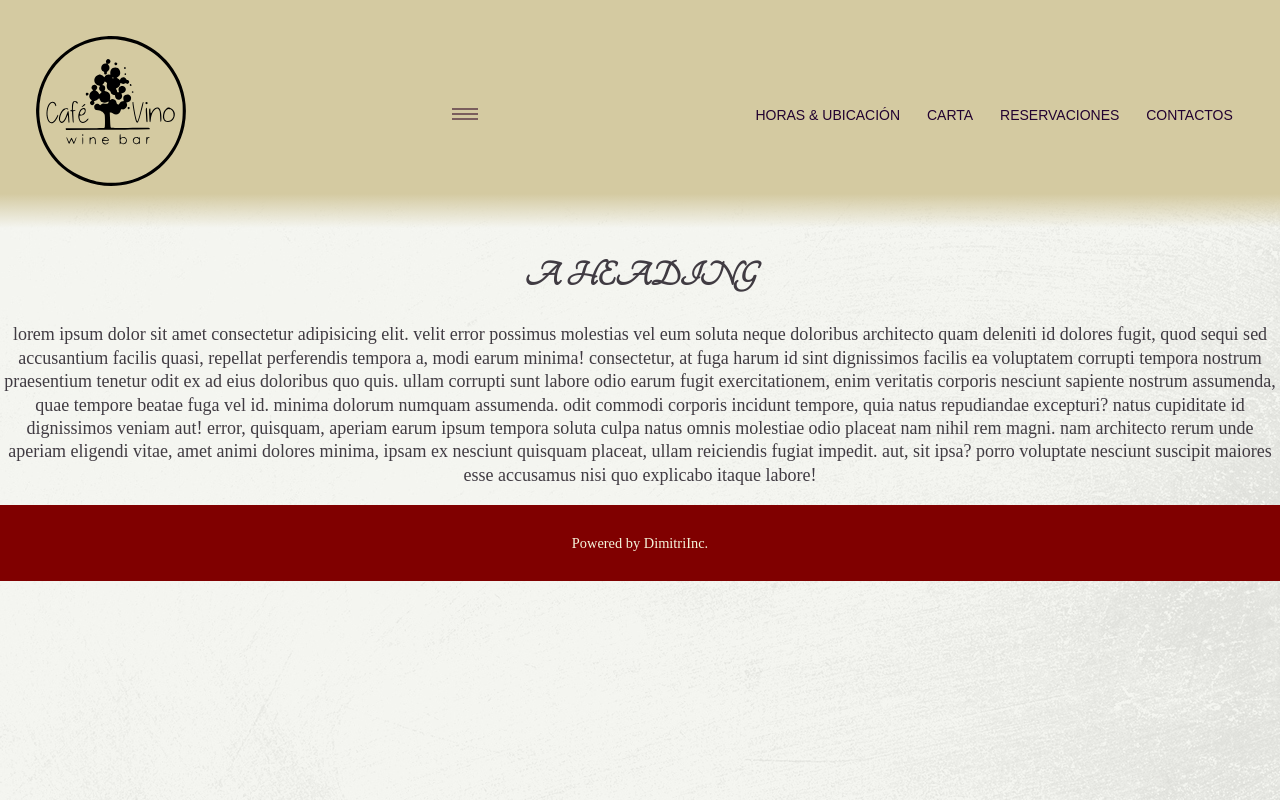
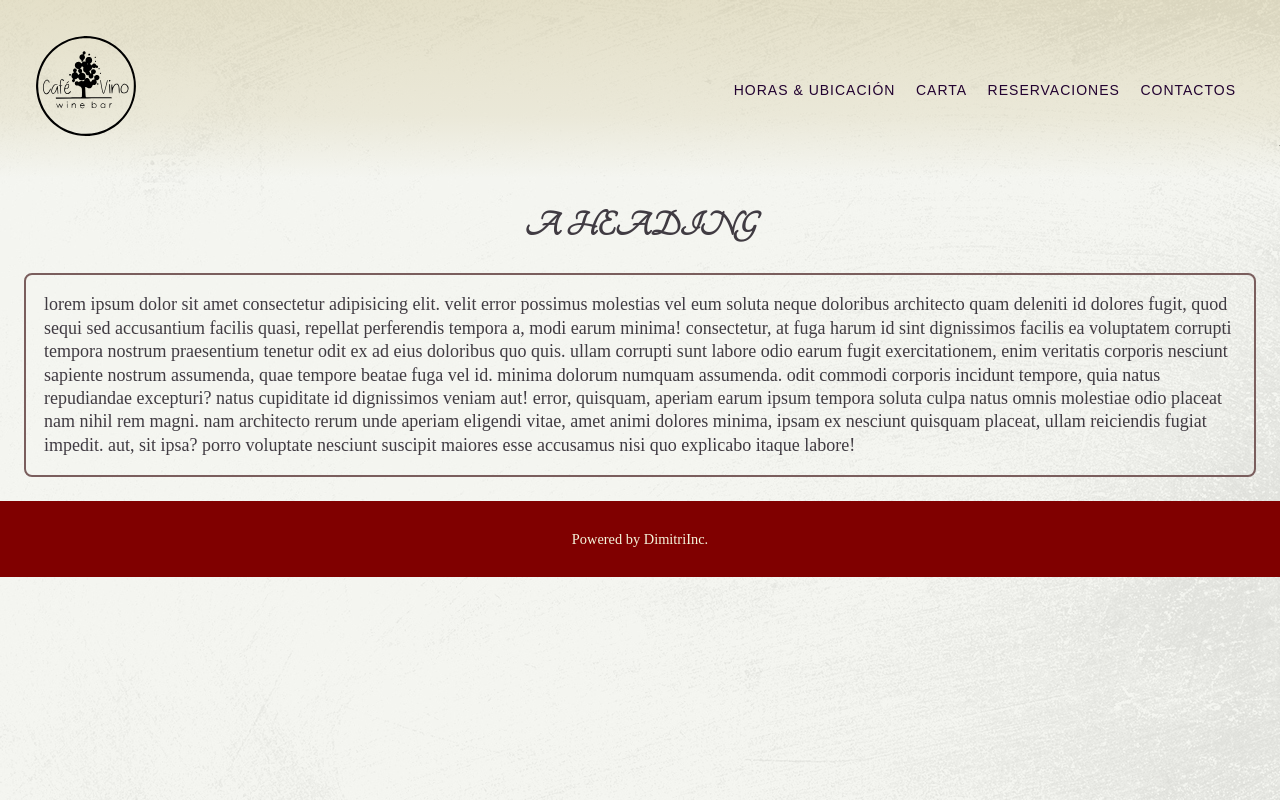
Before and after one commit to dimitriinc/cafe-y-vino-web, a website: page index.html in a window 1280 px wide. Drawn offline with nearby package versions, Linux system fonts and the light colour scheme; files that its build step writes are made by us from their sources; files whose address does not match are found by name.

Commit message:
header: responsive

```diff
--- a/app/scss/_globals.scss
+++ b/app/scss/_globals.scss
@@ -13,8 +13,8 @@ body {
     font-size: $font_medium;
     line-height: 1.3;
     color: $gray_body;
-    background-image: url(images/sonaBackgroundTexture.jpg);
     text-decoration: none;
+    background-image: url(/images/sonaBackgroundTexture.jpg);
 }
 
 a, a:visited, a:hover {
@@ -36,3 +36,28 @@ a, a:visited, a:hover {
         align-items: center;
     }
 }
+
+// @media (max-width: 480px) {
+//     .hide-for-mobile {
+//         display: none;
+//     }
+// }
+
+// @media (min-width: 481px) {
+//     .hide-for-desktop {
+//         display: none;
+//     }
+// }
+
+// Visibility
+.hide-for-mobile {
+    @include breakpoint-down(small) {
+        display: none;
+    };
+}
+
+.hide-for-desktop {
+    @include breakpoint-up(medium) {
+        display: none;
+    };
+}
--- a/app/scss/_header.scss
+++ b/app/scss/_header.scss
@@ -2,14 +2,14 @@
 
     nav {
         padding: 2em;
-        background-image: linear-gradient(to bottom, rgba(212,202,161,1), rgba(212,202,161,1) 85%, rgba(212,202,161,0));
+        background-image: linear-gradient(to bottom, rgba(212,202,161,.5), rgba(212,202,161,.3) 65%, rgba(212,202,161,0));
     }
 
     &__logo {
 
         img {
-            width: 150px;
-            height: 150px;
+            width: 100px;
+            height: 100px;
         }
 
     }
@@ -29,12 +29,25 @@
     }
 
     &__links {
+        border: black 3px;
         a {
             font-family: sans-serif;
             font-size: $font_small;
             text-transform: uppercase;
+            letter-spacing: 1px;
             color: $nav_links;
-            padding: 0 .7rem;
+            padding: 0 .5rem;
+            transition: color 400ms ease-in-out;
+            border: 3px;
+
+            &:hover {
+                color: $nav_links_hover;
+            }
         }
+
+    }
+    @media (max-width: 640px) {
+        background: transparent;
+        background-image: none;
     }
 }
--- /dev/null
+++ b/app/scss/_mixins.scss
@@ -0,0 +1,20 @@
+// Breakpoints
+
+// 640px, 1024px, 1400px
+$breakpoints-up: ("medium": "40em", "large": "64em", "xlarge":
+"87.5em");
+
+// 639px, 1023px, 1399px
+$breakpoints-down: ("small": "39.93em", "medium": "63.93em", "large": "87.43em");
+
+@mixin breakpoint-up($size) {
+    @media (min-width: map-get($breakpoints-up, $size)) {
+        @content;
+    }
+}
+
+@mixin breakpoint-down($size) {
+    @media (max-width: map-get($breakpoints-down, $size)) {
+        @content;
+    }
+}
--- a/app/scss/_variables.scss
+++ b/app/scss/_variables.scss
@@ -1,6 +1,7 @@
 // Colors
 $hamburger_menu: #7a5e5d;
 $nav_links: #220230;
+$nav_links_hover: #5c0f61;
 $gray_body: #403b42;
 $header_background: #d4caa1;
 
--- a/app/scss/style.scss
+++ b/app/scss/style.scss
@@ -1,6 +1,8 @@
 @import "variables";
+@import "mixins";
 @import "globals";
 @import "header";
+
 
 
 
@@ -42,9 +44,13 @@ h1 {
 }
 
 #testParagraph {
-    text-align: center;
     text-transform: lowercase;
     font-family: serif;
+    margin: 1.5rem;
+    border: 2px solid;
+    padding: 1em;
+    border-color: $hamburger_menu;
+    border-radius: .5rem;
 }
 
 .navItem:hover {
--- a/index.html
+++ b/index.html
@@ -20,13 +20,13 @@
                         <img src="/images/logo_black.svg" alt="Cafè y Vino">
                     </a>
 
-                    <a href="#" class="header__menu">
+                    <a href="#" class="header__menu hide-for-desktop">
                         <span></span>
                         <span></span>
                         <span></span>
                     </a>
 
-                    <div class="header__links">
+                    <div class="header__links hide-for-mobile">
                         <a href="/">Horas & Ubicación</a>
                         <a href="/">Carta</a>
                         <a href="/">Reservaciones</a>
```
Also changed, not shown: images/brown-paper.jpg (added).
